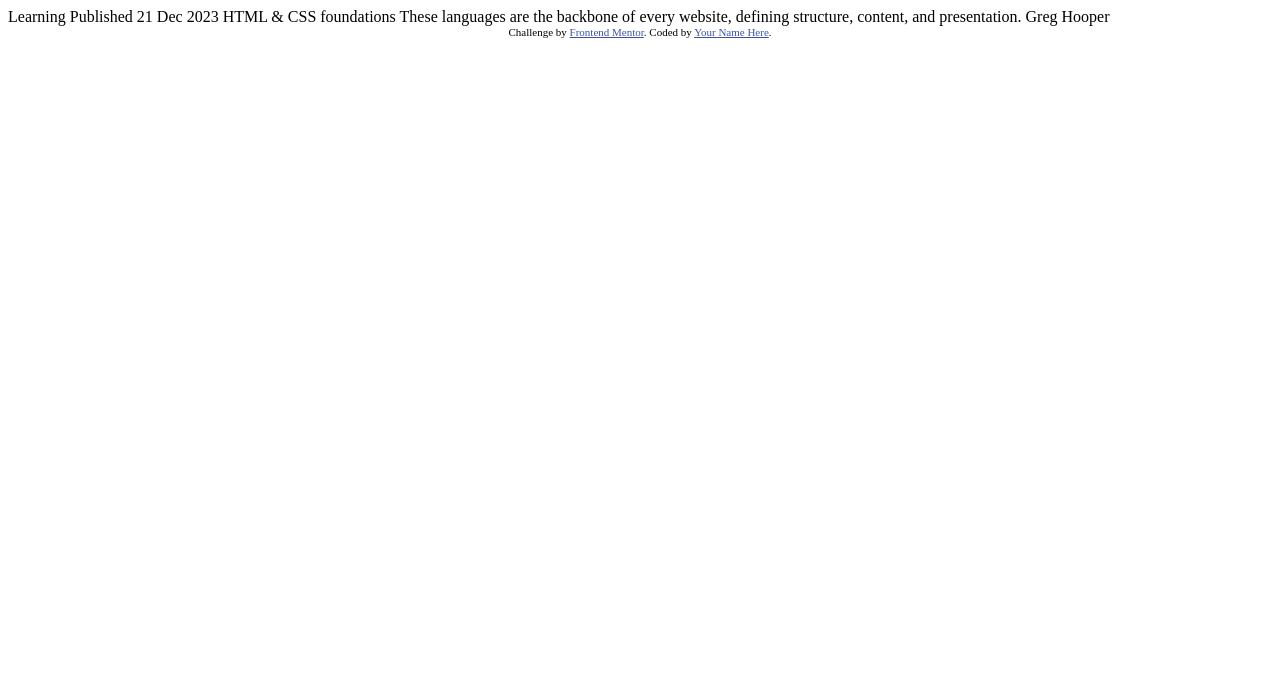
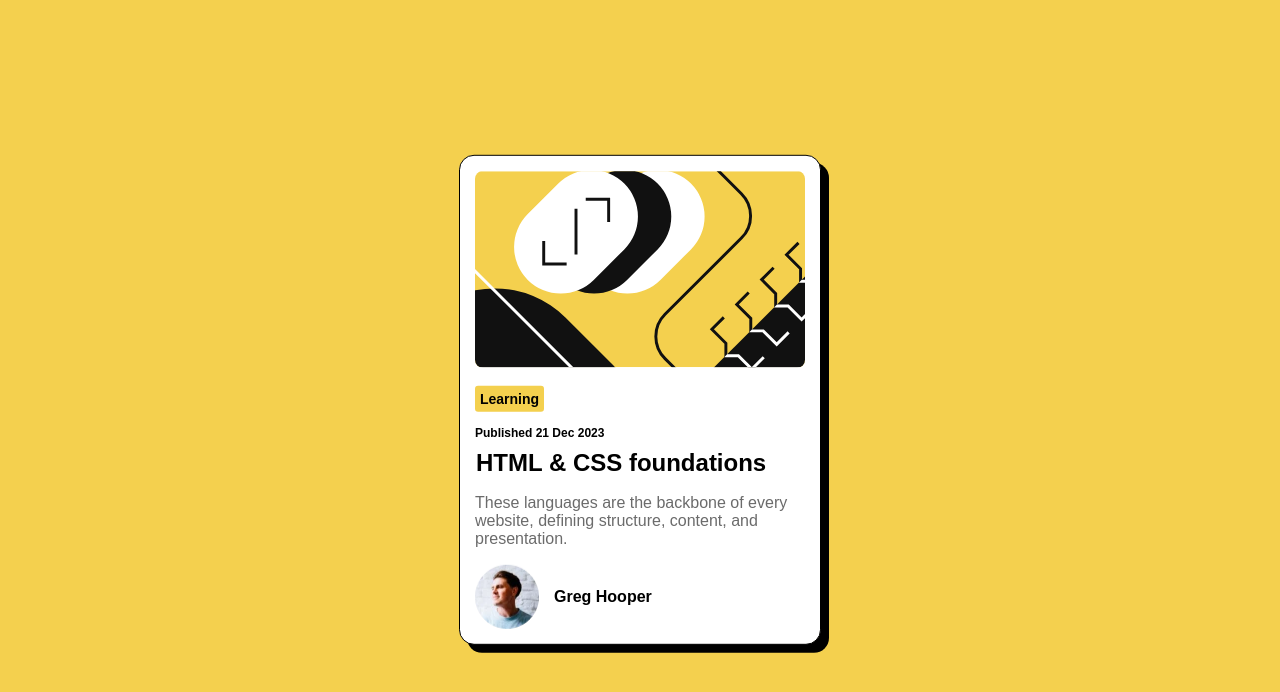
Before and after one commit to gzbite4/blog-preview-card, a plain HTML site: page index.html in a window 1280 px wide. Drawn offline with Linux system fonts and the light colour scheme; a web font is replaced by a local one.

Commit message:
updated card

```diff
--- a/index.html
+++ b/index.html
@@ -5,30 +5,28 @@
   <meta name="viewport" content="width=device-width, initial-scale=1.0"> <!-- displays site properly based on user's device -->
 
   <link rel="icon" type="image/png" sizes="32x32" href="./assets/images/favicon-32x32.png">
+  <link rel="stylesheet" href="style.css">
+  <link rel="stylesheet" href="https://fonts.google.com/specimen/Figtree">
 
   <title>Frontend Mentor | Blog preview card</title>
 
-  <!-- Feel free to remove these styles or customise in your own stylesheet 👍 -->
-  <style>
-    .attribution { font-size: 11px; text-align: center; }
-    .attribution a { color: hsl(228, 45%, 44%); }
-  </style>
 </head>
-<body>
+  <body>
+    <div class="container-wrapper">
+      <img class="image1" src="./assets/images/illustration-article.svg" alt="icon">
 
-  Learning
+      <h3>Learning</h3>
 
-  Published 21 Dec 2023
+      <h4>Published 21 Dec 2023</h4>
 
-  HTML & CSS foundations
+      <h2>HTML & CSS foundations</h2>
 
-  These languages are the backbone of every website, defining structure, content, and presentation.
+      <p>These languages are the backbone of every website, defining structure, content, and presentation.</p>
 
-  Greg Hooper
-
-  <div class="attribution">
-    Challenge by <a href="https://www.frontendmentor.io?ref=challenge" target="_blank">Frontend Mentor</a>.
-    Coded by <a href="#">Your Name Here</a>.
-  </div>
-</body>
+      <div class="author">
+        <img class="image2" src="./assets/images/image-avatar.webp" alt="image-avatar">
+        <p id="p2">Greg Hooper</p>
+      </div>
+    </div>
+  </body>
 </html>
--- /dev/null
+++ b/style.css
@@ -0,0 +1,63 @@
+body {
+    background-color: hsl(47, 88%, 63%);
+}
+
+.container-wrapper{
+    border-radius: 15px;
+    max-width:330px;
+    width: 100%;
+    background-color:hsl(0, 0%, 100%);
+    position:absolute;
+    top:50%;
+    left:50%;
+    transform:translate(-50%,-50%);
+    border: #000 1px solid;
+    box-shadow: 8px 8px 0px #000;
+    padding: 15px;
+    font-family: "Figtree", sans-serif;
+}
+
+.image1 {
+    border-radius: 8px;
+    width: 100%;
+}
+
+h3 {
+    border-radius: 3px;
+    background-color: hsl(47, 88%, 63%);
+    padding: 5px;
+    display: inline-block;
+    font-size: 14px;
+}
+
+h2 {
+    margin: 8px 0px;
+    padding: 1px;
+}
+
+h4 {
+    margin: 0px;
+    font-size: 12px;
+}
+
+p {
+    color:  hsl(0, 0%, 42%);
+    font-size: 16px;
+
+}
+
+#p2 {
+    margin: 15px;
+    color: #000;
+    display: inline-block;
+    font-weight: bold;
+}
+
+.author{
+    display: flex;
+    align-items: center;
+}
+
+.image2{
+    display: inline-block;
+}
```
